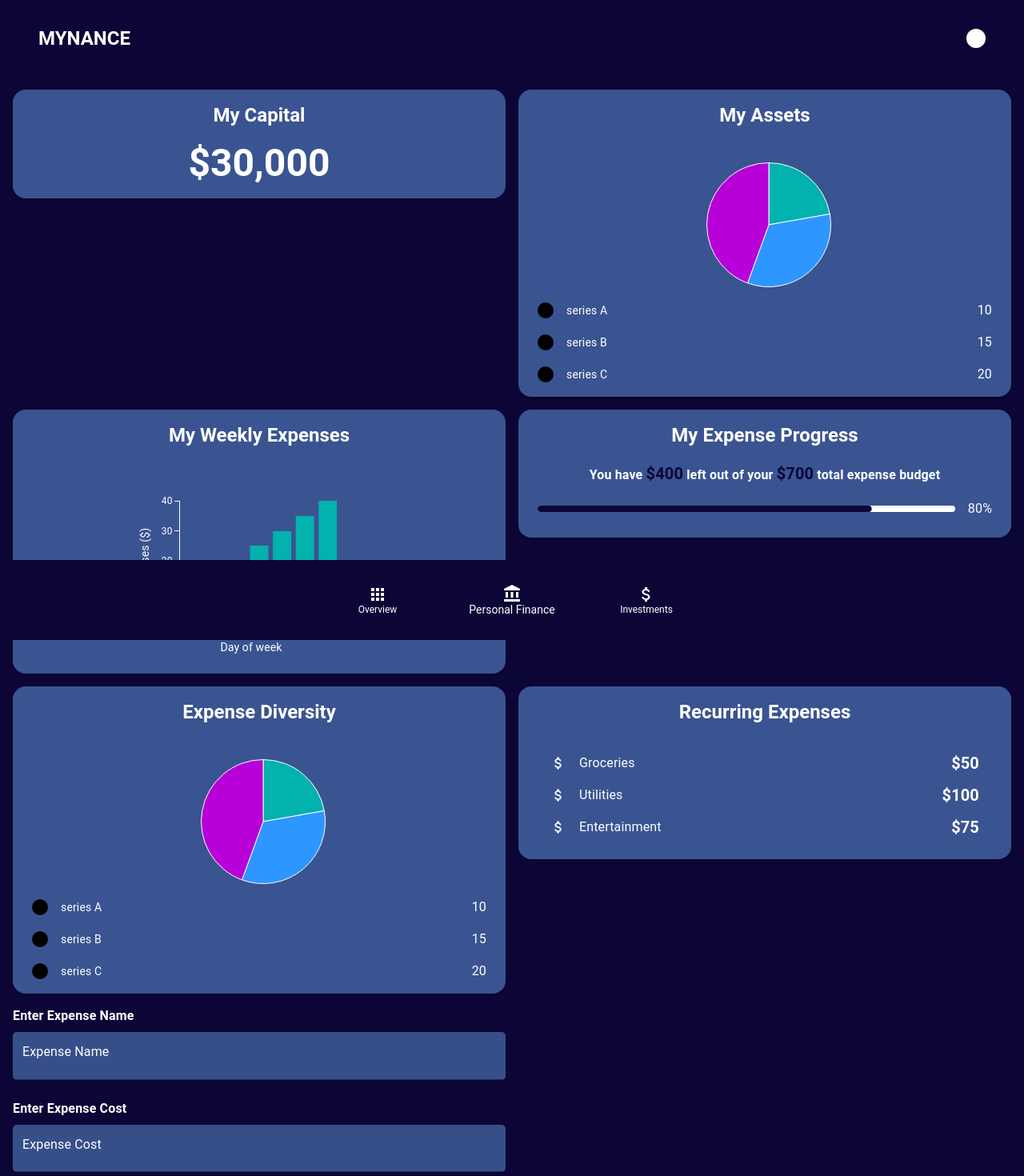
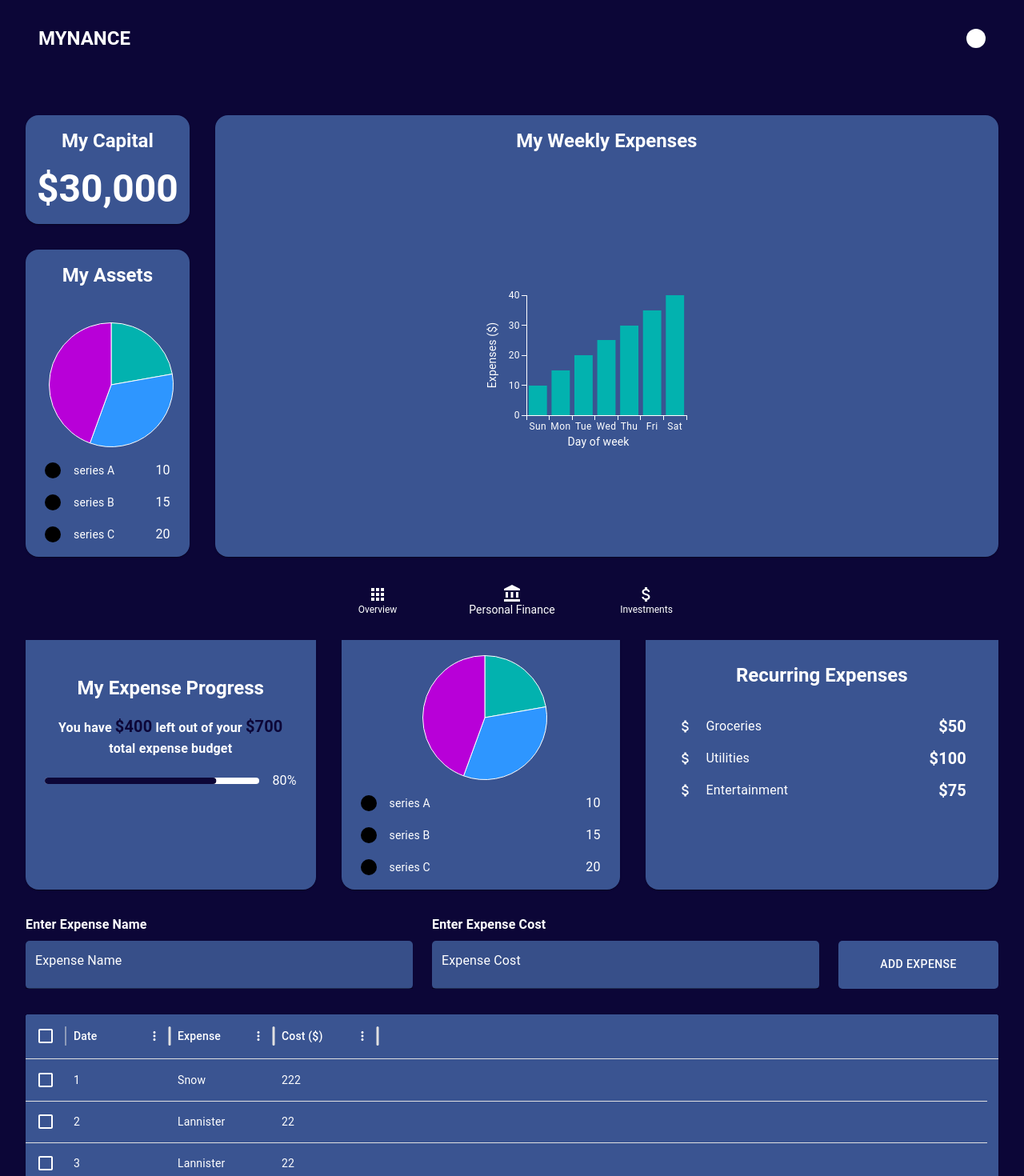
Before and after one commit to jonathancklee1/mynance, a React (Vite) app: page /personal-finance in a window 1280 px wide. Shown: the top 1470 px of the page at 80% size. Built offline with nearby package versions, Linux system fonts and the light colour scheme.

Commit message:
Reformated grid layout

```diff
--- a/src/components/BottomNav.tsx
+++ b/src/components/BottomNav.tsx
@@ -18,7 +18,7 @@ const BottomNav = () => {
                 bottom: 0,
                 left: 0,
                 right: 0,
-                zIndex: 1,
+                zIndex: 100,
                 backgroundColor: "primary.main",
                 width: "100vw",
             }}
--- a/src/components/Card.tsx
+++ b/src/components/Card.tsx
@@ -15,6 +15,7 @@ function Card({ children }: { children: React.ReactNode }) {
                 alignItems: "center",
                 justifyContent: "center",
                 flexDirection: "column",
+                height: "100%",
             }}
         >
             {children}
--- a/src/components/finance-components/ExpensesTableBlock.tsx
+++ b/src/components/finance-components/ExpensesTableBlock.tsx
@@ -28,9 +28,11 @@ function ExpensesTableBlock() {
                     flexDirection: "column",
                     color: "text.primary",
                     gap: 3,
+                    width: "100%",
+                    "@media (min-width: 1024px)": { flexDirection: "row" },
                 }}
             >
-                <Box>
+                <Box sx={{ width: "100%" }}>
                     <Typography variant="body1" fontWeight={"bold"}>
                         Enter Expense Name
                     </Typography>
@@ -49,7 +51,7 @@ function ExpensesTableBlock() {
                         }}
                     />
                 </Box>
-                <Box>
+                <Box sx={{ width: "100%" }}>
                     <Typography variant="body1" fontWeight={"bold"}>
                         Enter Expense Cost
                     </Typography>
@@ -68,7 +70,16 @@ function ExpensesTableBlock() {
                         }}
                     />
                 </Box>
-                <Button variant="text" color="secondary">
+                <Button
+                    variant="text"
+                    color="secondary"
+                    sx={{
+                        width: "100%",
+                        maxWidth: "200px",
+                        height: "60px",
+                        marginTop: "auto",
+                    }}
+                >
                     Add Expense
                 </Button>
             </Box>
@@ -91,12 +102,15 @@ function ExpensesTableBlock() {
                     sx={{
                         border: 0,
                         backgroundColor: "secondary.main",
-                        "& .MuiDataGrid-columnHeaders .MuiDataGrid-columnHeader":
-                            {
-                                backgroundColor: "secondary.main",
-                                color: "secondary.contrastText",
-                                fill: "secondary.contrastText",
-                            },
+                        "& div": {
+                            backgroundColor: "secondary.main",
+                            color: "secondary.contrastText",
+                            fill: "secondary.contrastText",
+                        },
+
+                        "& button": {
+                            color: "secondary.contrastText",
+                        },
                     }}
                 />
             </Paper>
--- a/src/pages/Finance.tsx
+++ b/src/pages/Finance.tsx
@@ -1,8 +1,7 @@
 import NavBar from "../components/NavBar";
-import Grid from "@mui/material/Grid2";
 import BottomNav from "../components/BottomNav";
 import Card from "../components/Card";
-import { Typography } from "@mui/material";
+import { Box, Typography } from "@mui/material";
 import AssetsBlock from "../components/finance-components/AssetsBlock";
 import ExpensesBlock from "../components/finance-components/ExpensesBlock";
 import ProgressBlock from "../components/finance-components/ProgressBlock";
@@ -13,13 +12,37 @@ function Finance() {
     return (
         <>
             <NavBar></NavBar>
-            <Grid
-                container
-                spacing={2}
-                marginBottom={"100px"}
-                sx={{ p: 2, backgroundColor: "primary.main", paddingBottom: 8 }}
+            {/* Grid Container */}
+            <Box
+                sx={{
+                    px: 2,
+                    py: 2,
+                    backgroundColor: "primary.main",
+                    paddingBottom: 8,
+                    gridTemplateRows: "auto",
+                    display: "grid",
+                    gridTemplateColumns: "repeat(12, 1fr)",
+                    gap: 2,
+                    marginBottom: 8,
+                    "@media (min-width: 1024px)": {
+                        gridTemplateRows: "span 3 auto",
+                        gap: 4,
+                        px: 4,
+                        py: 6,
+                    },
+                }}
             >
-                <Grid size={{ xs: 12, md: 6 }}>
+                <Box
+                    sx={{
+                        gridColumn: "span 12",
+                        gridRow: "span 1",
+                        "@media (min-width: 1024px)": {
+                            gridColumn: "span 3",
+                            gridRow: "span 3",
+                            gridRowStart: 1,
+                        },
+                    }}
+                >
                     <Card>
                         <Typography
                             variant="h5"
@@ -37,8 +60,17 @@ function Finance() {
                             $30,000
                         </Typography>
                     </Card>
-                </Grid>
-                <Grid size={{ xs: 12, md: 6 }}>
+                </Box>
+                <Box
+                    sx={{
+                        gridColumn: "span 12",
+                        "@media (min-width: 1024px)": {
+                            gridColumn: "span 3",
+                            gridRow: "span 3",
+                            gridRowStart: 2,
+                        },
+                    }}
+                >
                     <Card>
                         <Typography
                             variant="h5"
@@ -50,8 +82,18 @@ function Finance() {
                         </Typography>
                         <AssetsBlock></AssetsBlock>
                     </Card>
-                </Grid>
-                <Grid size={{ xs: 12, md: 6 }}>
+                </Box>
+                <Box
+                    sx={{
+                        gridColumn: "span 12",
+                        "@media (min-width: 1024px)": {
+                            gridColumnStart: 4,
+                            gridColumn: "span 9",
+                            gridRowStart: 1,
+                            gridRow: "span 2",
+                        },
+                    }}
+                >
                     <Card>
                         <Typography
                             variant="h5"
@@ -63,8 +105,15 @@ function Finance() {
                         </Typography>
                         <ExpensesBlock></ExpensesBlock>
                     </Card>
-                </Grid>
-                <Grid size={{ xs: 12, md: 6 }}>
+                </Box>
+                <Box
+                    sx={{
+                        gridColumn: "span 12",
+                        "@media (min-width: 1024px)": {
+                            gridColumn: "span 5",
+                        },
+                    }}
+                >
                     <Card>
                         <Typography
                             variant="h5"
@@ -76,8 +125,16 @@ function Finance() {
                         </Typography>
                         <ProgressBlock></ProgressBlock>
                     </Card>
-                </Grid>
-                <Grid size={{ xs: 12, md: 6 }}>
+                </Box>
+                <Box
+                    sx={{
+                        gridColumn: "span 12",
+                        "@media (min-width: 1024px)": {
+                            gridColumn: "span 5",
+                            gridColumnStart: 6,
+                        },
+                    }}
+                >
                     <Card>
                         <Typography
                             variant="h5"
@@ -89,8 +146,15 @@ function Finance() {
                         </Typography>
                         <ExpensePieBlock></ExpensePieBlock>
                     </Card>
-                </Grid>
-                <Grid size={{ xs: 12, md: 6 }}>
+                </Box>
+                <Box
+                    sx={{
+                        gridColumn: "span 12",
+                        "@media (min-width: 1024px)": {
+                            gridColumn: "span 6",
+                        },
+                    }}
+                >
                     <Card>
                         <Typography
                             variant="h5"
@@ -102,11 +166,11 @@ function Finance() {
                         </Typography>
                         <RecurringExpenseBlock></RecurringExpenseBlock>
                     </Card>
-                </Grid>
-                <Grid size={{ xs: 12, md: 6 }}>
+                </Box>
+                <Box sx={{ gridColumn: "span 12" }}>
                     <ExpensesTableBlock></ExpensesTableBlock>
-                </Grid>
-            </Grid>
+                </Box>
+            </Box>
             <BottomNav></BottomNav>
         </>
     );
```
